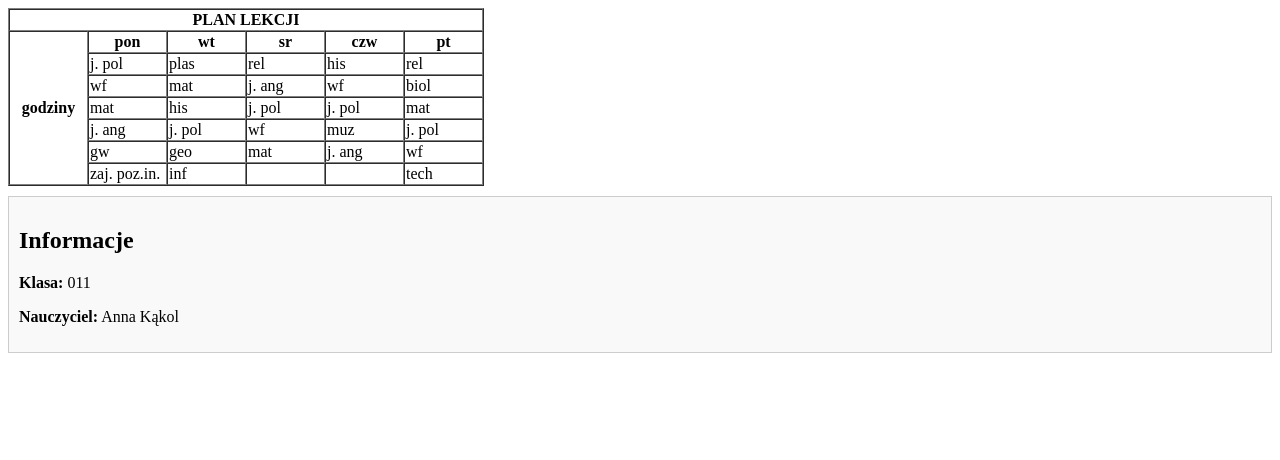
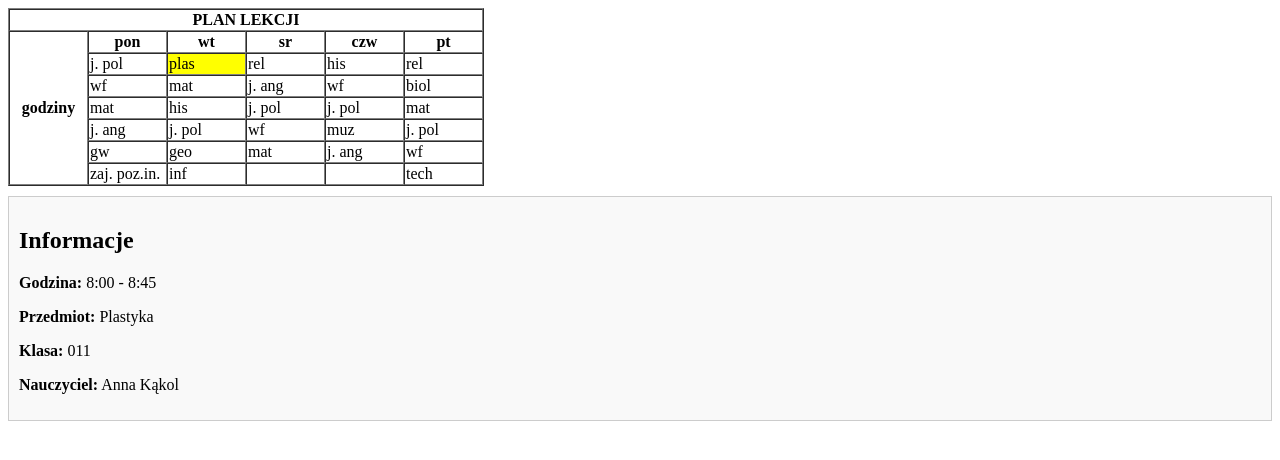
Before and after one commit to snpmhashin2004/planlwkcj, a plain HTML site: page index.html in a window 1280 px wide. Both pictures are taken after a click on the element "plas". Drawn offline with Linux system fonts and the light colour scheme.

Commit message:
add subject add hour

```diff
--- a/index.html
+++ b/index.html
@@ -12,6 +12,10 @@
       padding: 10px;
       border: 1px solid #ccc;
       background-color: #f9f9f9;
+    }
+
+    .highlight {
+      background-color: yellow !important;
     }
   </style>
 </head>
@@ -77,6 +81,8 @@
   <!-- Div, w którym będą wyświetlane informacje o klasie i nauczycielu -->
   <div id="info">
     <h2>Informacje</h2>
+    <p><strong>Godzina:</strong> <span id="hour"></span></p>
+    <p><strong>Przedmiot:</strong> <span id="subject"></span></p>
     <p><strong>Klasa:</strong> <span id="class"></span></p>
     <p><strong>Nauczyciel:</strong> <span id="teacher"></span></p>
   </div>
@@ -87,51 +93,60 @@
 
     // Informacje o klasie i nauczycielu dla każdej komórki
     const cellInfo = [
-      { class: '25', teacher: 'Jarosław Sułkowski' },
-      { class: '011', teacher: 'Anna Kąkol' },
-      { class: '25', teacher: 'Alicja Wojciechowska' },
-      { class: '26', teacher: 'Krzysztof Strąk' },
-      { class: '31', teacher: 'Alicja Wojciechowska' },
-      { class: 'sg', teacher: 'Agnieszka Rose' },
-      { class: '31', teacher: 'Małgorzata Rujner' },
-      { class: '22b', teacher: 'Mirosława Wesseł' },
-      { class: 'sg', teacher: 'Agnieszka Rose' },
-      { class: '26', teacher: 'Wioletta Górska' },
-      { class: '32', teacher: 'Małgorzata Rujner' },
-      { class: '25', teacher: 'Krzysztof Strąk' },
-      { class: '24', teacher: 'Jarosław Sułkowski' },
-      { class: '24', teacher: 'Jarosław Sułkowski' },
-      { class: '32', teacher: 'Małgorzata Rujner' },
-      { class: '22b', teacher: 'Mirosława Wesseł' },
-      { class: '24', teacher: 'Jarosław Sułkowski' },
-      { class: 'sg', teacher: 'Agnieszka Rose' },
-      { class: '011', teacher: 'Anna Kąkol' },
-      { class: '24', teacher: 'Jarosław Sułkowski' },
-      { class: '26', teacher: 'Małgorzata Rujner' },
-      { class: '26', teacher: 'Wioletta Górska' },
-      { class: '32', teacher: 'Małgorzata Rujner' },
-      { class: '22b', teacher: 'Mirosława Wesseł' },
-      { class: 'sg', teacher: 'Agnieszka Rose' },
-      { class: '32', teacher: 'Małgorzata Rujner' },
-      { class: '23', teacher: 'Alicja Wojciechowska' },
-      { class: 'Brak ', teacher: 'Brak' },
-      { class: 'Brak ', teacher: 'Brak' },
-      { class: '011', teacher: 'Anna Kąkol' }
+      { class: '25', teacher: 'Jarosław Sułkowski', hour: "8:00 - 8:45", subject: "Język polski" },
+      { class: '011', teacher: 'Anna Kąkol', hour: "8:00 - 8:45", subject: "Plastyka"},
+      { class: '25', teacher: 'Alicja Wojciechowska', hour: "8:00 - 8:45", subject: "Religia"},
+      { class: '26', teacher: 'Krzysztof Strąk', hour: "8:00 - 8:45", subject: "Historia"},
+      { class: '31', teacher: 'Alicja Wojciechowska', hour: "8:00 - 8:45", subject: "Religia"},
+      { class: 'sg', teacher: 'Agnieszka Rose', hour: "8:55 - 9:40", subject: "Wychowanie fizyczne"},
+      { class: '31', teacher: 'Małgorzata Rujner', hour: "8:55 - 9:40", subject: "Matematyka" },
+      { class: '22b', teacher: 'Mirosława Wesseł', hour: "8:55 - 9:40", subject: "Język angielski" },
+      { class: 'sg', teacher: 'Agnieszka Rose', hour: "8:55 - 9:40", subject: "Wychowanie fizyczne" },
+      { class: '26', teacher: 'Wioletta Górska', hour: "8:55 - 9:40", subject: "Biologia" },
+      { class: '32', teacher: 'Małgorzata Rujner', hour: "9:50 - 10:35", subject: "Matematyka" },
+      { class: '25', teacher: 'Krzysztof Strąk', hour: "9:50 - 10:35", subject: "Historia" },
+      { class: '24', teacher: 'Jarosław Sułkowski', hour: "9:50 - 10:35", subject: "Język polski"  },
+      { class: '24', teacher: 'Jarosław Sułkowski', hour: "9:50 - 10:35", subject: "Język polski"  },
+      { class: '32', teacher: 'Małgorzata Rujner', hour: "9:50 - 10:35", subject: "Matematyka" },
+      { class: '22b', teacher: 'Mirosława Wesseł', hour: "10:45 - 11:30", subject: "Język angielski" },
+      { class: '24', teacher: 'Jarosław Sułkowski', hour: "10:45 - 11:30", subject: "Język polski" },
+      { class: 'sg', teacher: 'Agnieszka Rose', hour: "10:45 - 11:30", subject: "Wychowanie fizyczne"  },
+      { class: '011', teacher: 'Anna Kąkol', hour: "10:45 - 11:30", subject: "Muzyka"  },
+      { class: '24', teacher: 'Jarosław Sułkowski', hour: "10:45 - 11:30", subject: "Język polski" },
+      { class: '26', teacher: 'Małgorzata Rujner', hour: "11:50 - 12:35", subject: "Godzina wychowawcza"},
+      { class: '26', teacher: 'Wioletta Górska', hour: "11:50 - 12:35", subject: "Geografia"  },
+      { class: '32', teacher: 'Małgorzata Rujner', hour: "11:50 - 12:35", subject: "Matematyka" },
+      { class: '22b', teacher: 'Mirosława Wesseł', hour: "11:50 - 12:35", subject: "Język angielski"  },
+      { class: 'sg', teacher: 'Agnieszka Rose', hour: "11:50 - 12:35", subject: "Wychowanie fizyczne" },
+      { class: '32', teacher: 'Małgorzata Rujner', hour: "12:40 - 13:25", subject: "Matematyka"},
+      { class: '23', teacher: 'Alicja Wojciechowska', hour: "12:40 - 13:25", subject: "Informatyka"  },
+      { class: 'Brak ', teacher: 'Brak', hour: "Brak", subject: "Brak" },
+      { class: 'Brak ', teacher: 'Brak', hour: "Brak", subject: "Brak" },
+      { class: '011', teacher: 'Anna Kąkol', hour: "12:40 - 13:25", subject: "Technika"}
     ];
 
     // Iteracja po wszystkich komórkach tabeli
     tableCells.forEach((cell, index) => {
       // Dodanie obsługi zdarzenia kliknięcia do każdej komórki
       cell.addEventListener('click', () => {
+        tableCells.forEach((cell) => {
+          cell.classList.remove('highlight');
+        });
+        // Podświetlenie klikniętej komórki
+        cell.classList.add('highlight');
         // Sprawdzenie, czy indeks mieści się w zakresie tablicy cellInfo
         if (index < cellInfo.length) {
           // Pobranie informacji o klasie i nauczycielu dla danej komórki
           const classInfo = cellInfo[index].class;
           const teacherInfo = cellInfo[index].teacher;
+          const hourInfo = cellInfo[index].hour;
+          const subjectInfo = cellInfo[index].subject;
 
           // Ustawienie tekstów w odpowiednich miejscach w divie z informacjami
           document.getElementById('class').textContent = classInfo;
+          document.getElementById('hour').textContent = hourInfo;
           document.getElementById('teacher').textContent = teacherInfo;
+          document.getElementById('subject').textContent = subjectInfo;
 
           // Pokazanie diva z informacjami
           document.getElementById('info').style.display = 'block';
```
